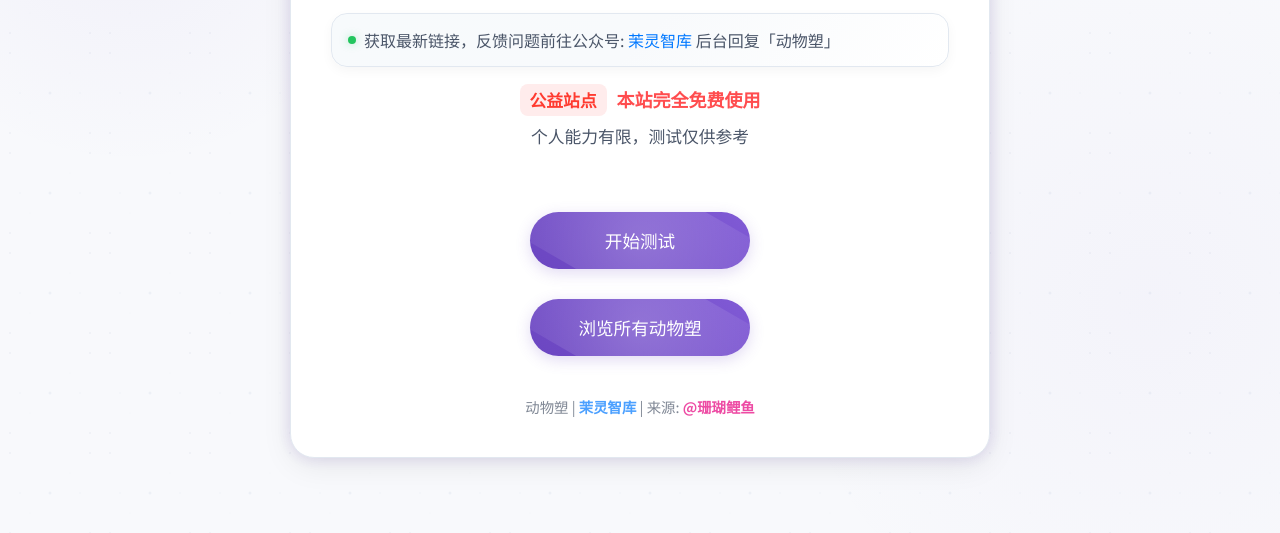
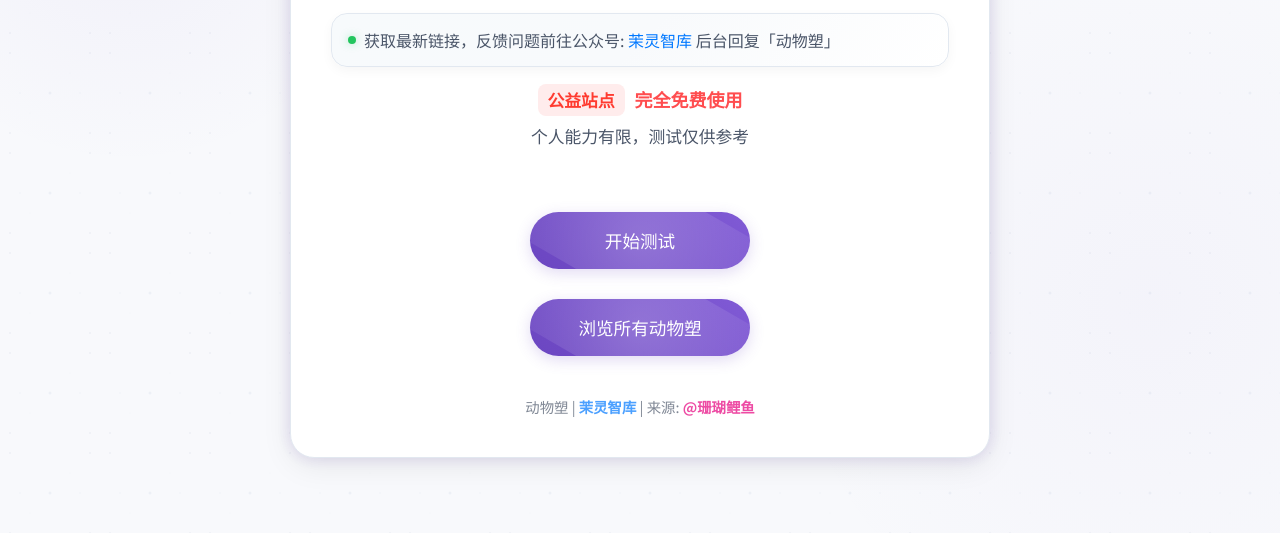
Before and after one commit to Jasnode/Animal-sculpture, a plain HTML site: page index.html in a window 1280 px wide. Shown: the part 257-790 px from the top of the page. Drawn offline with Linux system fonts and the light colour scheme.

Commit message:
Update index.html

```diff
--- a/index.html
+++ b/index.html
@@ -404,7 +404,7 @@
             </div>
             <p style="margin-bottom:6px;">
                 <span style="background:#ffecec; color:#ff3b30; padding:4px 10px; border-radius:8px; font-weight:bold;">公益站点</span>
-                <span style="color:#ff4d4f; font-size:18px; margin-left:6px;"><strong style="font-weight:600;">本站完全免费使用</strong></span>
+                <span style="color:#ff4d4f; font-size:18px; margin-left:6px;"><strong style="font-weight:600;">完全免费使用</strong></span>
             </p>
             <p class="start-description">个人能力有限，测试仅供参考</p>
             <button id="start-btn" class="start-button" type="button">开始测试</button>
```
